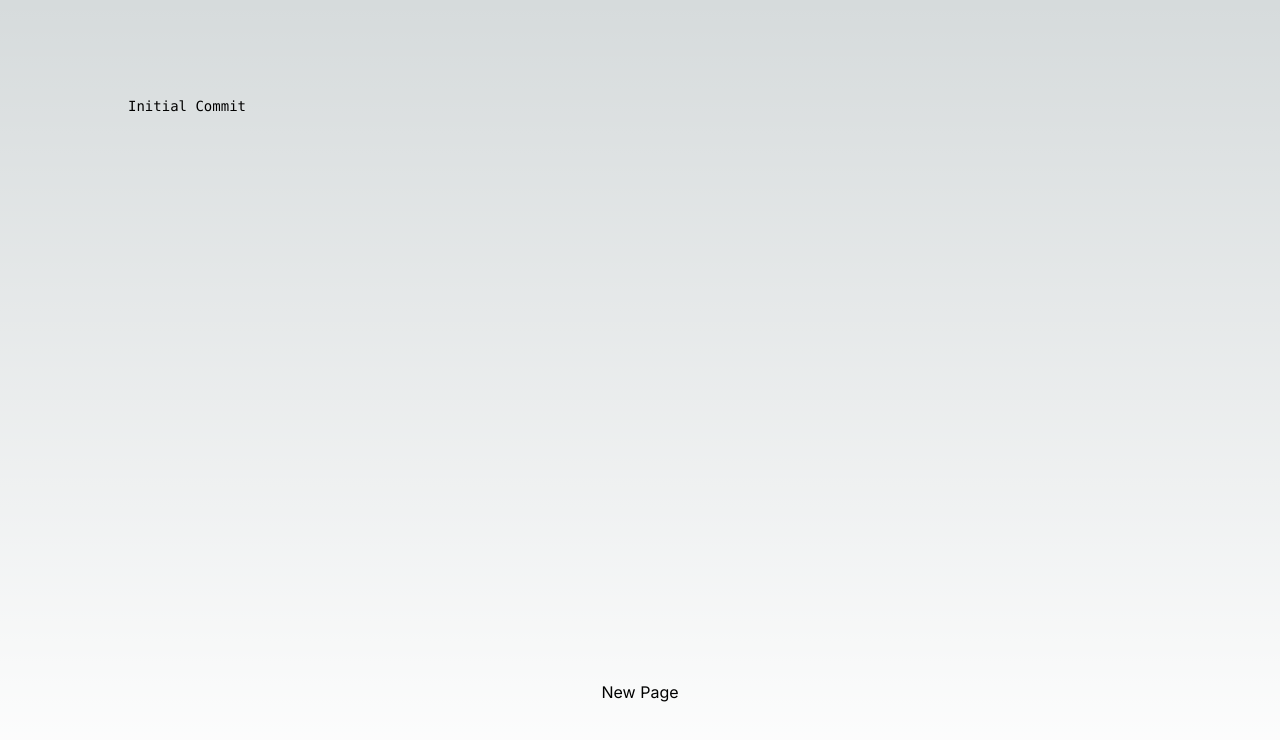
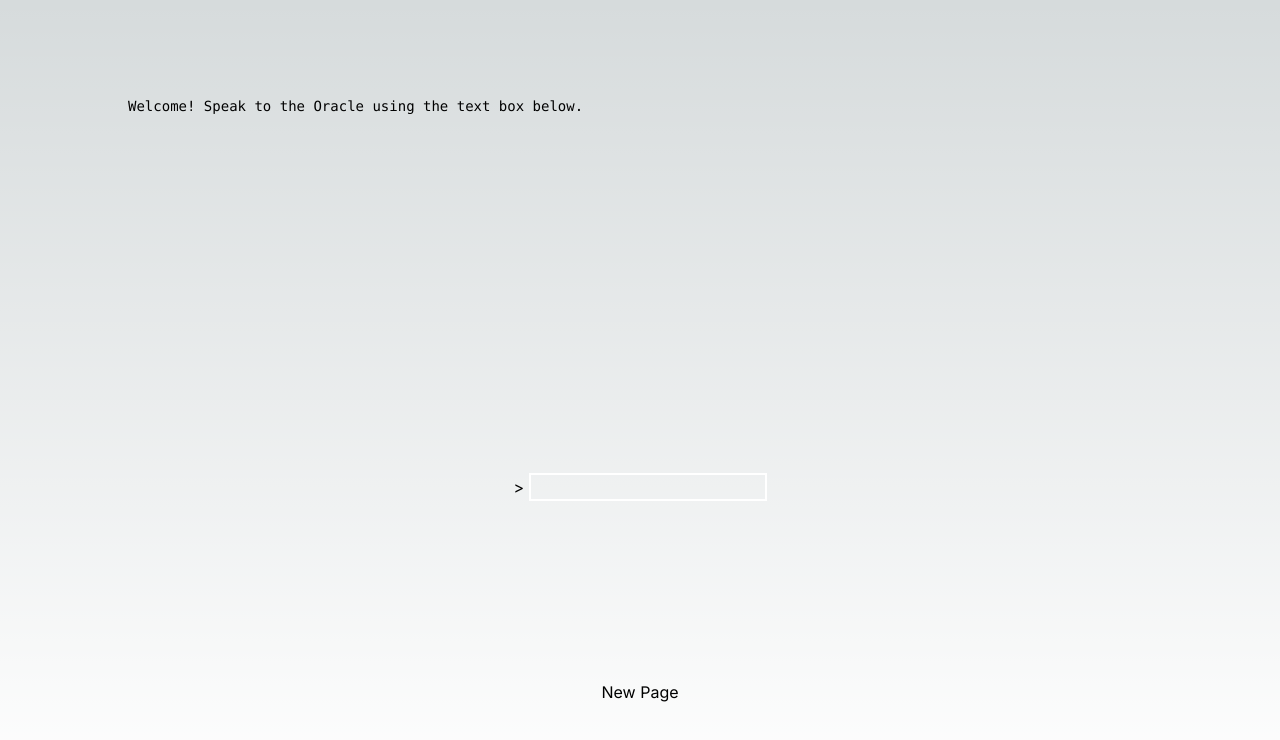
Before and after one commit to pjleclair/chatbot, a Next.js app: page / in a window 1280 px wide. Shown: the top 740 px of the page. Built offline with nearby package versions, Linux system fonts and the light colour scheme.

Commit message:
Initialize state

```diff
--- a/app/page.tsx
+++ b/app/page.tsx
@@ -1,13 +1,31 @@
+"use client"
+
 import Image from 'next/image'
 import Link from 'next/link'
+import { useState } from 'react'
 
-export default function Home() {
+const Home = () => {
+
+  const [userText, setUserText] = useState('')
+
   return (
     <main className="flex min-h-screen flex-col items-center justify-between p-24">
       <div className="z-10 w-full max-w-5xl items-center justify-between font-mono text-sm lg:flex">
-        Initial Commit
+        Welcome! Speak to the Oracle using the text box below.
+      </div>
+      <div></div>
+      <div>
+        {'> '}
+        <input
+          value={userText}
+          name='userText'
+          className='bg-transparent border-solid border-white border-2'
+          onChange={(e) => setUserText(e.target.value)}
+        />
       </div>
       <Link href='/pages/'>New Page</Link>
     </main>
   )
 }
+
+export default Home
--- a/app/pages/page.tsx
+++ b/app/pages/page.tsx
@@ -1,6 +1,7 @@
 import Link from 'next/link'
 
-export default function NewPage() {
+const NewPage = () => {
+
     return (
         <>
             <h1>New Page</h1>
@@ -8,3 +9,5 @@ export default function NewPage() {
         </>
     )
 }
+
+export default NewPage
```
